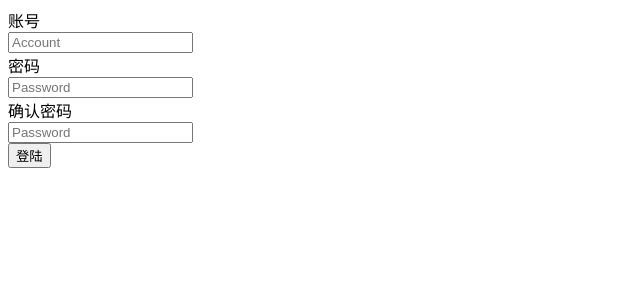
After one commit to flyingtothe/EBusiness, a Django app: page /regist/ in a window 1280 px wide. The commit adds this page. Shown: the top 300 px of the page, without its empty margins (0-640 px from the left). Run offline with Django 3.2, Linux system fonts and the light colour scheme.

Commit message:
18/12/5 modify

```diff
--- a/EBusiness/urls.py
+++ b/EBusiness/urls.py
@@ -14,12 +14,13 @@ Including another URLconf
     2. Add a URL to urlpatterns:  path('blog/', include('blog.urls'))
 """
 from django.contrib import admin
-from django.urls import path
+from django.urls import path, include
 from ebapp import views
 from django.conf import settings
 from django.conf.urls.static import static
 
 urlpatterns = [
     path('admin/', admin.site.urls),
-    path('login/', views.login),
+    path('login/', views.Login, name='my_login'),
+    path('regist/', views.Regist, name='my_regist'),
 ] + static(settings.STATIC_URL)
--- a/ebapp/views.py
+++ b/ebapp/views.py
@@ -2,6 +2,12 @@ from django.shortcuts import render
 
 # Create your views here.
 
-def login(request):
+# 登陆
+def Login(request):
     if request.method == 'GET':
-        return render(request, template_name='login.html')
+        return render(request, 'login.html')
+
+# 注册
+def Regist(request):
+    if request.method == 'GET':
+        return render(request, 'regist.html')
--- a/templates/base.html
+++ b/templates/base.html
@@ -26,7 +26,7 @@
         <div class="collapse navbar-collapse" id="bs-example-navbar-collapse-1">
             <ul class="nav navbar-nav">
                 <li class="active"><a href="#">登陆 <span class="sr-only">(current)</span></a></li>
-                <li><a href="#">注册</a></li>
+                <li><a href="{% url 'my_regist' %}">注册</a></li>
             </ul>
             <ul class="nav navbar-nav navbar-right">
                 <li><a href="#">首页</a></li>
--- a/templates/login.html
+++ b/templates/login.html
@@ -34,7 +34,7 @@
             <div class="additional">
                 <a>忘记密码</a>
                 <a>忘记会员名</a>
-                <a>会员注册</a>
+                <a href="{% url 'my_regist' %}"> 注册</a>
             </div>
         </div>
     </form>
--- /dev/null
+++ b/templates/regist.html
@@ -0,0 +1,30 @@
+<!DOCTYPE html>
+<html lang="en">
+<head>
+    <meta charset="UTF-8">
+    <title>Title</title>
+</head>
+<body>
+<form action="{% url 'my_login' %}">
+    <div class="form-group">
+        <label class="sr-only" for="exampleInputAmount">账号</label>
+        <div class="input-group">
+            <input type="text" class="form-control" id="exampleInputAmount" placeholder="Account">
+        </div>
+    </div>
+    <div class="form-group">
+        <label class="sr-only" for="exampleInputAmount">密码</label>
+        <div class="input-group">
+            <input type="text" class="form-control" id="exampleInputPassword1" placeholder="Password">
+        </div>
+    </div>
+   <div class="form-group">
+        <label class="sr-only" for="exampleInputAmount">确认密码</label>
+        <div class="input-group">
+            <input type="text" class="form-control" id="exampleInputPassword1" placeholder="Password">
+        </div>
+    </div>
+    <button type="submit" class="btn btn-default">登陆</button>
+</form>
+</body>
+</html>
```
